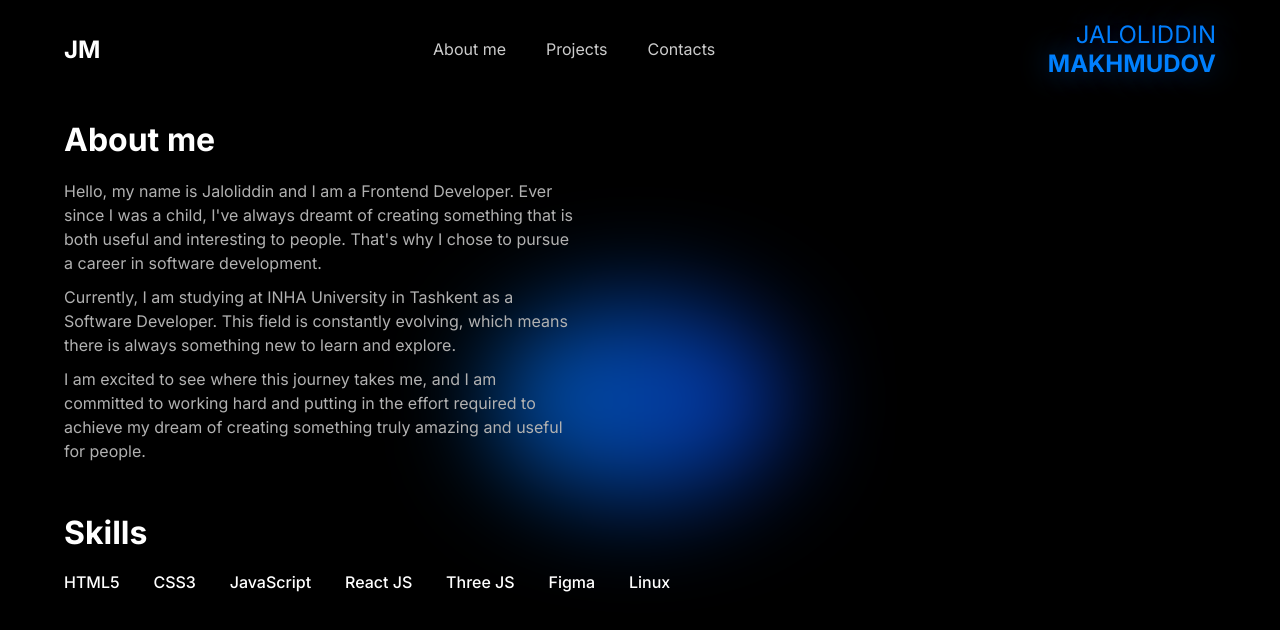
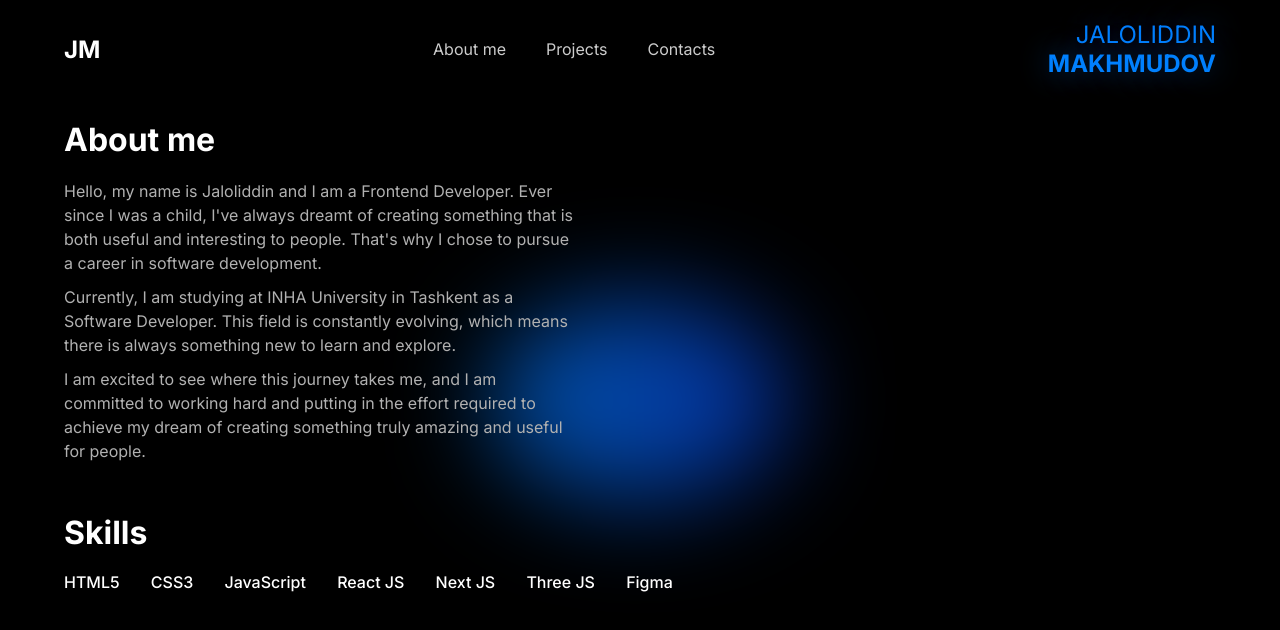
Before and after one commit to jmakhmudov/personal-website, a Next.js app: page /about in a window 1280 px wide. Shown: the top 630 px of the page. Built offline with nearby package versions, Linux system fonts and the light colour scheme; no server answers; what @supabase/auth-helpers-react would draw is missing.

Commit message:
Update about.js

```diff
--- a/pages/about.js
+++ b/pages/about.js
@@ -29,9 +29,9 @@ export default function About() {
                             <div>CSS3</div>
                             <div>JavaScript</div>
                             <div>React JS</div>
+                            <div>Next JS</div>
                             <div>Three JS</div>
                             <div>Figma</div>
-                            <div>Linux</div>
                         </div>
                     </section>
                 </section>
```
